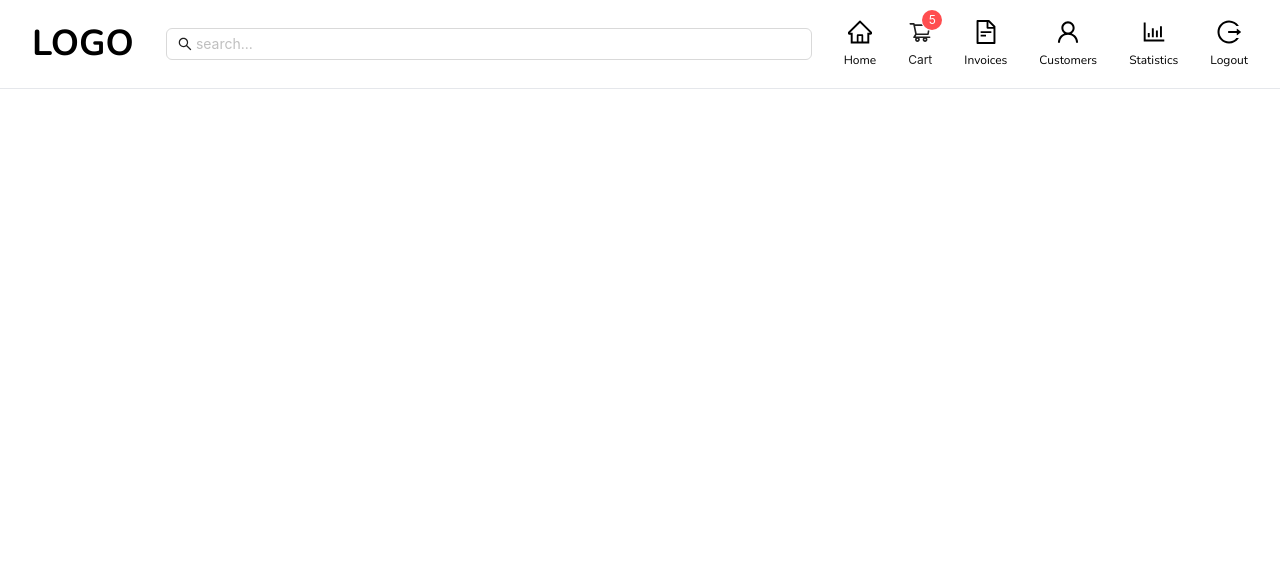
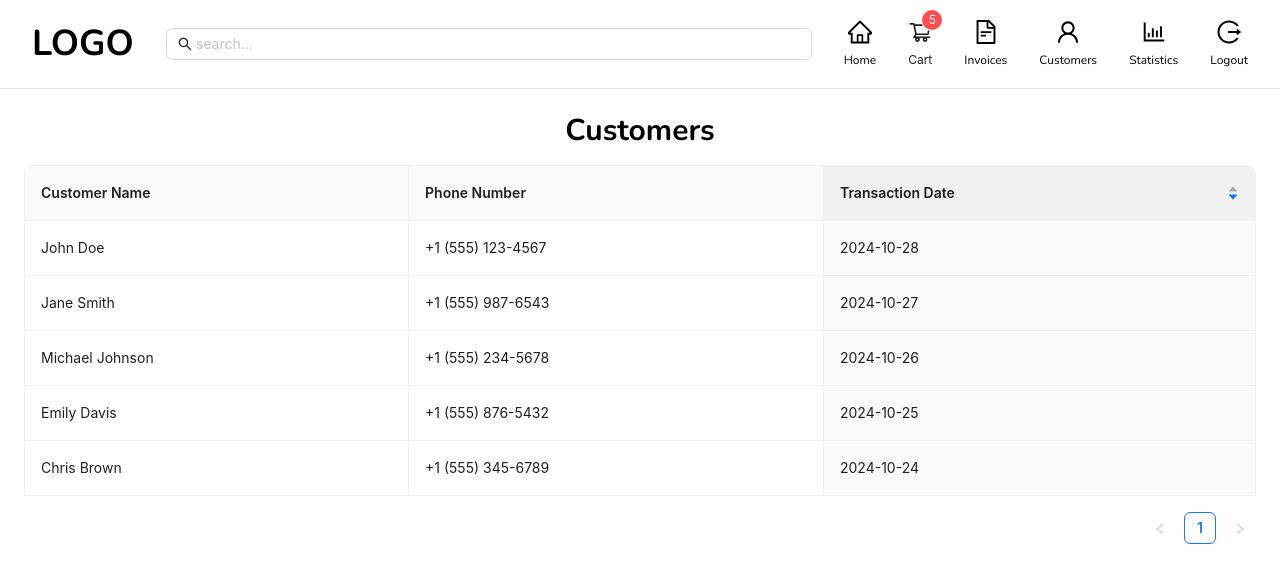
Before and after one commit to ozgedogru/pos-app, a React (Create React App) app: page /customers in a window 1280 px wide. Shown: the top 582 px of the page. Built offline with nearby package versions, Linux system fonts and the light colour scheme.

Commit message:
create customerPage

```diff
--- /dev/null
+++ b/src/pages/CustomerPage.jsx
@@ -0,0 +1,65 @@
+import { Table } from "antd";
+import React from "react";
+
+const CustomerPage = () => {
+  const dataSource = [
+    {
+      key: "1",
+      customerName: "John Doe",
+      phoneNumber: "+1 (555) 123-4567",
+      transactionDate: "2024-10-28",
+    },
+    {
+      key: "2",
+      customerName: "Jane Smith",
+      phoneNumber: "+1 (555) 987-6543",
+      transactionDate: "2024-10-27",
+    },
+    {
+      key: "3",
+      customerName: "Michael Johnson",
+      phoneNumber: "+1 (555) 234-5678",
+      transactionDate: "2024-10-26",
+    },
+    {
+      key: "4",
+      customerName: "Emily Davis",
+      phoneNumber: "+1 (555) 876-5432",
+      transactionDate: "2024-10-25",
+    },
+    {
+      key: "5",
+      customerName: "Chris Brown",
+      phoneNumber: "+1 (555) 345-6789",
+      transactionDate: "2024-10-24",
+    },
+  ];
+  const columns = [
+    {
+      title: "Customer Name",
+      dataIndex: "customerName",
+      key: "customerName",
+    },
+    {
+      title: "Phone Number",
+      dataIndex: "phoneNumber",
+      key: "phoneNumber",
+    },
+    {
+      title: "Transaction Date",
+      dataIndex: "transactionDate",
+      defaultSortOrder: "descend",
+      sorter: (a, b) =>
+        new Date(a.transactionDate) - new Date(b.transactionDate),
+    },
+  ];
+
+  return (
+    <div className="px-6">
+      <h1 className="text-3xl font-bold text-center mb-4">Customers</h1>
+      <Table dataSource={dataSource} columns={columns} bordered></Table>
+    </div>
+  );
+};
+
+export default CustomerPage;
--- a/src/pages/PageContent.jsx
+++ b/src/pages/PageContent.jsx
@@ -3,6 +3,7 @@ import CartPage from "./CartPage";
 import HomePage from "./HomePage";
 import { BrowserRouter, Route, Routes } from "react-router-dom";
 import InvoicePage from "./InvoicePage";
+import CustomerPage from "./CustomerPage";
 
 const PageContent = () => {
   return (
@@ -12,6 +13,7 @@ const PageContent = () => {
         <Route path="/" element={<HomePage />} />
         <Route path="/cart" element={<CartPage />} />
         <Route path="/invoice" element={<InvoicePage />} />
+        <Route path="/customers" element={<CustomerPage />} />
       </Routes>
     </BrowserRouter>
   );
```
